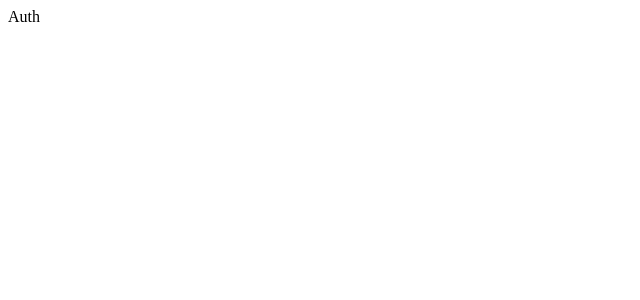
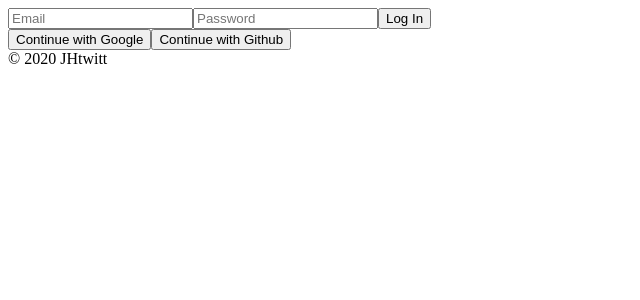
Before and after one commit to johanpark/twittST, a React (Create React App) app: page / in a window 1280 px wide. Shown: the top 300 px of the page, without its empty margins (0-640 px from the left). Built offline with nearby package versions, Linux system fonts and the light colour scheme; no server answers.

Commit message:
9/26 Auth

```diff
--- a/src/component/App.js
+++ b/src/component/App.js
@@ -1,10 +1,13 @@
-import React from 'react';
-import AppRouter from './Router';
-
-
+import React, { useState } from "react";
+import AppRouter from "component/Router";
+import {authService} from "fbase";
 function App() {
+  const [isLoggedIn, setIsLoggedIn] = useState(authService.currentUser); //check Login
   return (
-    <AppRouter />
+  <>
+    <AppRouter isLoggedIn={isLoggedIn}/>
+    <footer>&copy; {new Date().getFullYear()} JHtwitt</footer>
+  </>
   );
 }
 
--- a/src/component/Router.js
+++ b/src/component/Router.js
@@ -1,10 +1,9 @@
 import React, {Fragment, useState} from 'react';
 import {HashRouter as Router, Route, Switch} from 'react-router-dom';
-import Auth from '../routes/Auth';
-import Home from '../routes/Home';
+import Auth from 'routes/Auth';
+import Home from 'routes/Home';
 
-const AppRouter = () => {
-    const [isLoggedIn, setIsLoggedIn] = useState(false);
+const AppRouter = ({isLoggedIn}) => {
     return(
         <Router>
             <Switch>
@@ -17,7 +16,8 @@ const AppRouter = () => {
                 ) : (
                 <Route exact path ="/">
                     <Auth/>
-                    </Route>)}
+                    </Route>
+                    )}
             </Switch>
         </Router>
     );
--- a/src/firebase.js
+++ b/src/fbase.js
@@ -1,4 +1,5 @@
 import * as firebase from "firebase/app";
+import "firebase/auth";
 const firebaseConfig = {
     apiKey: process.env.REACT_APP_API_KEY,
     authDomain: process.env.REACT_APP_AUTH_DOMAIN,
@@ -8,4 +9,6 @@ const firebaseConfig = {
     messagingSenderId: process.env.REACT_APP_MESSAGIN_ID,
     appId: process.env.REACT_APP_APP_ID
   };
- export default firebase.initializeApp(firebaseConfig);
+  firebase.initializeApp(firebaseConfig);
+
+  export const authService = firebase.auth();
--- a/src/index.js
+++ b/src/index.js
@@ -1,6 +1,6 @@
 import React from 'react';
 import ReactDOM from 'react-dom';
-import App from './component/App';
+import App from 'component/App';
 
 
 ReactDOM.render(
--- a/src/routes/Auth.js
+++ b/src/routes/Auth.js
@@ -1,5 +1,48 @@
-import React from 'react';
+import React, {useState} from 'react';
 
 
-const Auth = () => <span>Auth</span>;
+const Auth = () => {
+    const [email, setEmail] = useState("");
+    const [password, setPassword] = useState("");
+    const onChange = (event) => {
+      const {
+        target: { name, value },
+      } = event;
+      if (name === "email") {
+        setEmail(value);
+      } else if (name === "password") {
+        setPassword(value);
+      }
+    };
+    const onSubmit = (event) => {
+      event.preventDefault();
+    };
+    return (
+      <div>
+        <form onSubmit={onSubmit}>
+          <input
+            name="email"
+            type="text"
+            placeholder="Email"
+            required
+            value={email}
+            onChange={onChange}
+          />
+          <input
+            name="password"
+            type="password"
+            placeholder="Password"
+            required
+            value={password}
+            onChange={onChange}
+          />
+          <input type="submit" value="Log In" />
+        </form>
+        <div>
+          <button>Continue with Google</button>
+          <button>Continue with Github</button>
+        </div>
+      </div>
+    );
+  };
 export default Auth;
```
Also changed, not shown: jsconfig.json (added, +7 -0 lines).
